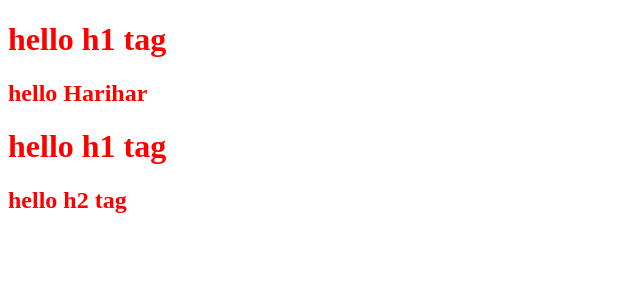
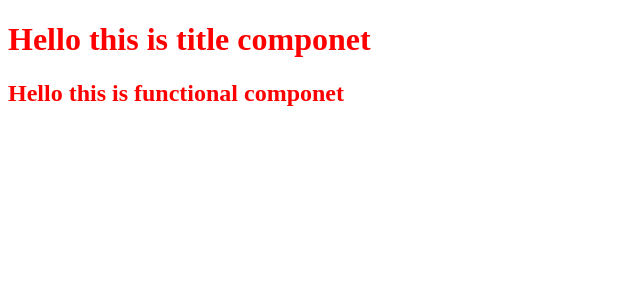
Before and after one commit to Mallick020212/Harihar-React, a React (Vite) app in the folder react/: page / in a window 1280 px wide. Shown: the top 300 px of the page, without its empty margins (0-640 px from the left). Built offline with nearby package versions, Linux system fonts and the light colour scheme.

Commit message:
chnages in app js files

```diff
--- a/react/App.js
+++ b/react/App.js
@@ -32,16 +32,47 @@
 import React from "react";
 import ReactDOM from "react-dom/client";
 
-const parent = React.createElement("div", { id: "parent" }, [
-  React.createElement("div", { id: "child", key: "child" }, [
-    React.createElement("h1", { key: "h1a",id:"heading" }, "hello h1 tag"),
-    React.createElement("h2", { key: "h2a",id:"heading" }, "hello Harihar")
-  ]),
-  React.createElement("div", { id: "child1", key: "child1" }, [
-    React.createElement("h1", { key: "h1b",id:"heading" }, "hello h1 tag"),
-    React.createElement("h2", { key: "h2b",id:"heading" }, "hello h2 tag")
-  ])
-]);
+// const parent = React.createElement("div", { id: "parent" }, [
+//   React.createElement("div", { id: "child", key: "child" }, [
+//     React.createElement("h1", { key: "h1a",id:"heading" }, "hello h1 tag"),
+//     React.createElement("h2", { key: "h2a",id:"heading" }, "hello Harihar")
+//   ]),
+//   React.createElement("div", { id: "child1", key: "child1" }, [
+//     React.createElement("h1", { key: "h1b",id:"heading" }, "hello h1 tag"),
+//     React.createElement("h2", { key: "h2b",id:"heading" }, "hello h2 tag")
+//   ])
+// ]);
+
+/// React Elemet
+// const parent= ( <div>
+
+//   <h1 id="heading" className="h1tag"> Hellow react js this is Harihar Mallick</h1>
+//   <h1 id="heading" className="h1tag"> Hellow react js this is Harihar Mallick</h1>
+
+// </div>
+// );
+
+// functinal componet
+// functional componet is just javascript function which return the pices of jsx element or react element
+// always start with componet name in capital letter
+  // const Title=()=>(
+  //   <h1 id="heading">Hello this is title componet</h1>
+  // );
+  // const HeadingComponet=()=>(
+  //     <div>
+  //       <Title/>
+  //         <h2 className="heading" id="heading">Hello this is functional componet</h2>
+  //     </div>
+  // );
+
+
+   const title=( <h1 id="heading">Hello this is title componet</h1>);
+  const HeadingComponet=()=>(
+      <div>
+        {title}
+          <h2 className="heading" id="heading">Hello this is functional componet</h2>
+      </div>
+  );
 
 const root = ReactDOM.createRoot(document.getElementById("root"));
-root.render(parent);
+root.render(<HeadingComponet/>);
```
